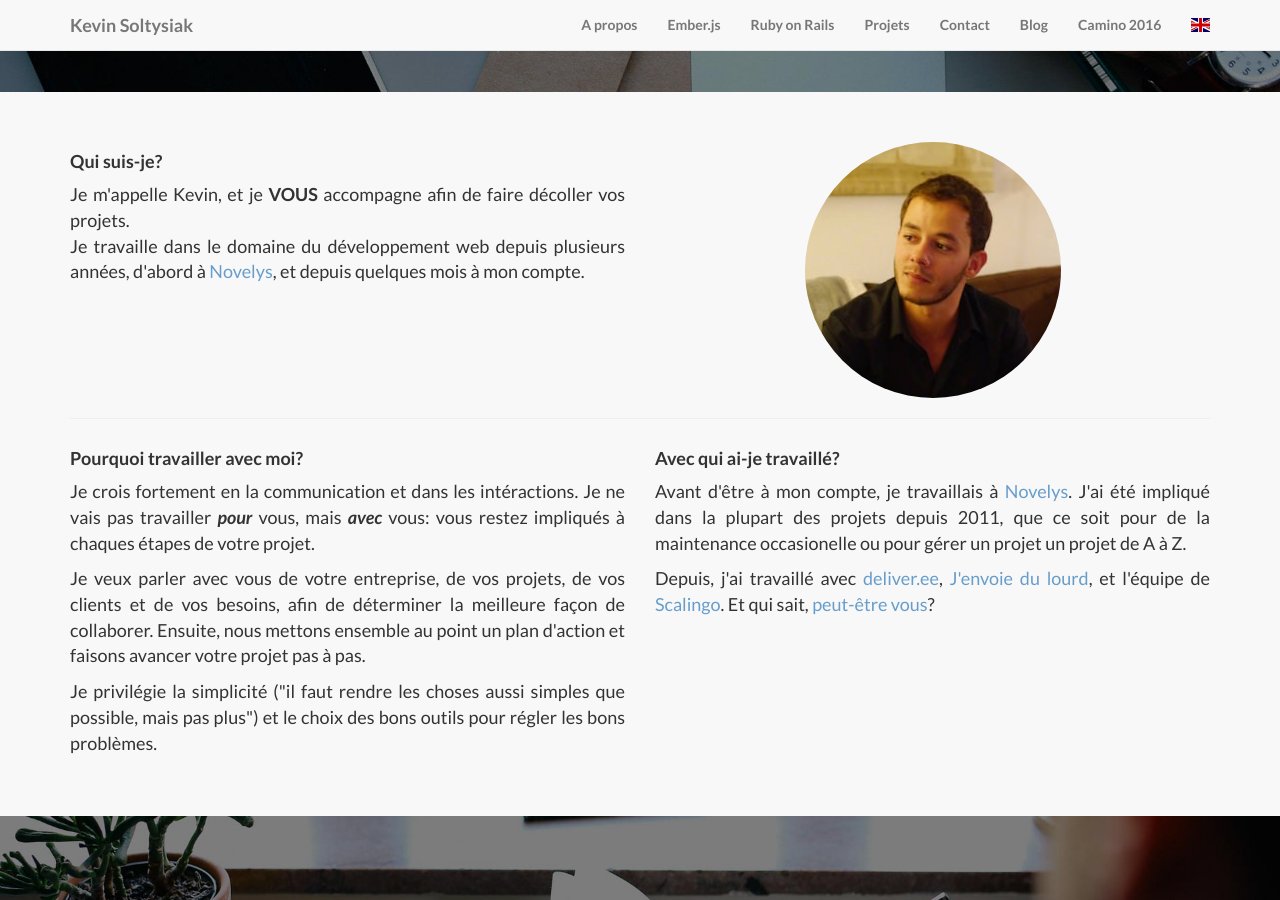
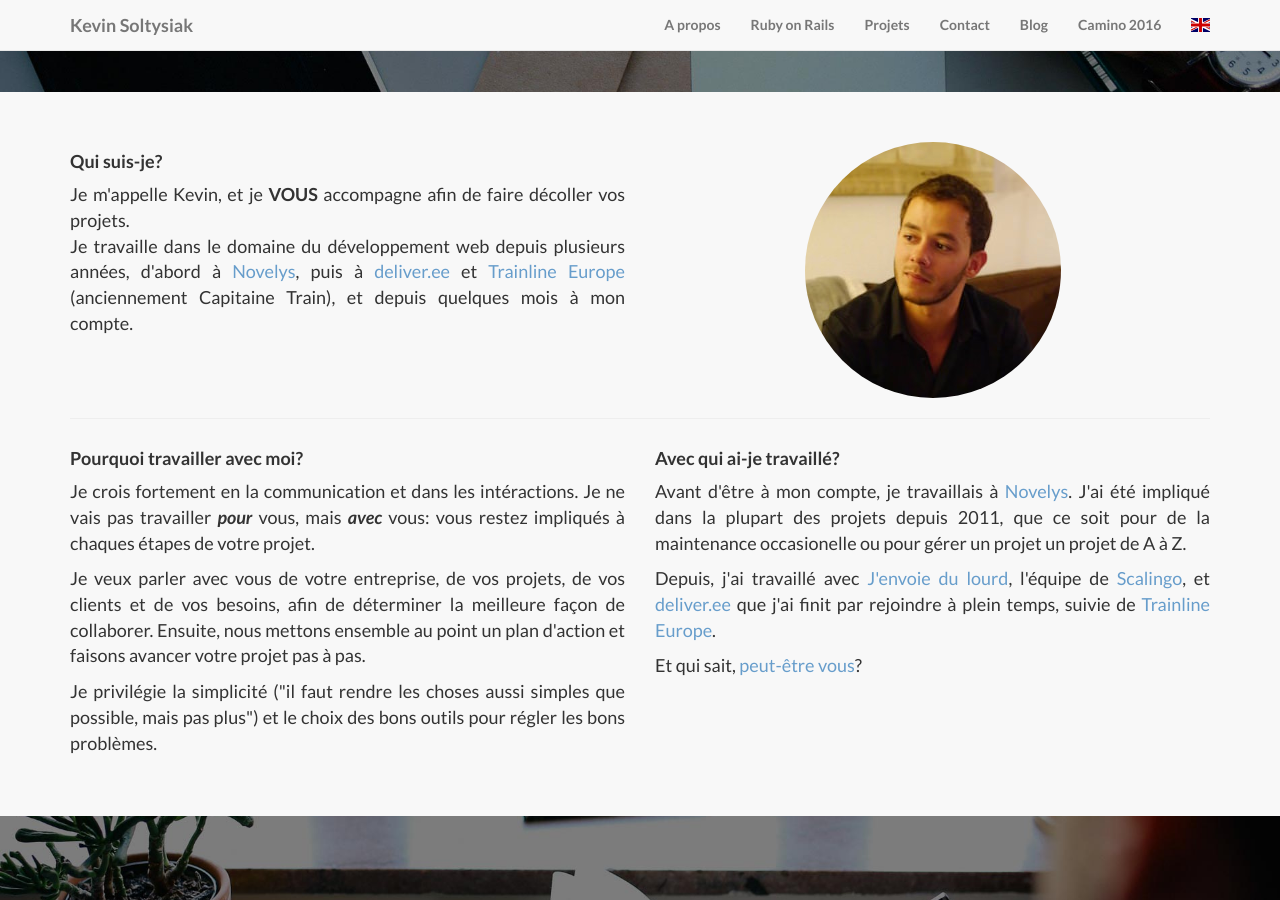
Before and after one commit to ksol/ksol.github.io, a Jekyll site: the page built from fr/a-propos/index.html, in a window 1280 px wide and 900 px high, scrolled down 224 px. Built offline with Jekyll 4.4.1, drawn with Linux system fonts in a browser that asks for light colours; nearby versions of some CDN libraries.

Commit message:
Update content...

```diff
--- a/_includes/header.fr.html
+++ b/_includes/header.fr.html
@@ -17,9 +17,6 @@
       <ul class="nav navbar-nav navbar-right">
         <li>
           <a href="/fr/a-propos">A propos</a>
-        </li>
-        <li>
-          <a href="/fr/freelancer/ember-js">Ember.js</a>
         </li>
         <li>
           <a href="/fr/freelancer/ruby-on-rails">Ruby on Rails</a>
--- a/_includes/header.html
+++ b/_includes/header.html
@@ -17,9 +17,6 @@
       <ul class="nav navbar-nav navbar-right">
         <li>
           <a href="/about">About</a>
-        </li>
-        <li>
-          <a href="/freelancer/ember-js">Ember.js</a>
         </li>
         <li>
           <a href="/freelancer/ruby-on-rails">Ruby on Rails</a>
--- a/fr/a-propos/index.html
+++ b/fr/a-propos/index.html
@@ -17,7 +17,10 @@ enLink: /about
           Je m'appelle Kevin, et je <strong>VOUS</strong> accompagne afin de faire décoller vos projets.
           <br>
           Je travaille dans le domaine du développement web depuis plusieurs années, d'abord à
-          <a href="http://www.novelys.com">Novelys</a>, et depuis quelques mois à mon compte.
+          <a href="http://www.novelys.com">Novelys</a>,
+          puis à <a href="http://deliver.ee">deliver.ee</a>
+          et <a href="http://trainline.eu">Trainline Europe</a> (anciennement Capitaine Train),
+          et depuis quelques mois à mon compte.
         </p>
       </div>
 
@@ -60,7 +63,14 @@ enLink: /about
         </p>
 
         <p class="project-content">
-          Depuis, j'ai travaillé avec <a href="/projects/deliver.ee">deliver.ee</a>, <a href="/projects/jenvoie-du-lourd">J'envoie du lourd</a>, et l'équipe de <a href="/projects/scalingo">Scalingo</a>. Et qui sait, <a href="/fr/contact">peut-être vous</a>?
+          Depuis, j'ai travaillé avec <a href="/projects/jenvoie-du-lourd">J'envoie du lourd</a>,
+          l'équipe de <a href="/projects/scalingo">Scalingo</a>, et
+          <a href="/projects/deliver.ee">deliver.ee</a> que j'ai finit par rejoindre à plein temps,
+          suivie de <a href="http://trainline.eu">Trainline Europe</a>.
+        </p>
+
+        <p class="project-content">
+          Et qui sait, <a href="/fr/contact">peut-être vous</a>?
         </p>
       </div>
     </div>
```
Also changed, not shown: _posts/2015-05-10-ruby-javascript.markdown (+7 -6 lines), about/index.html (+9 -2 lines), _drafts/2014-09-20-emberjs.markdown (renamed from _posts/2014-09-20-emberjs.markdown), _drafts/2015-05-09-freelancer-ember-js.fr.html (renamed from _posts/2015-05-09-freelancer-ember-js.fr.html), _drafts/2015-05-09-freelancer-ember-js.html (renamed from _posts/2015-05-09-freelancer-ember-js.html).
